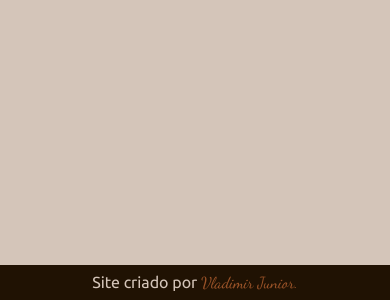
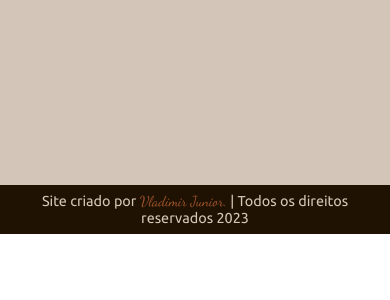
Before and after one commit to VladimirSJr/cafeGourmet.io, a plain HTML site: page index.html in a window 390 px wide. Shown: the part 2335-2635 px from the top of the page. After the commit the page ends 2569 px from the top, so only its background shows below. Drawn offline with nearby package versions, Linux system fonts and the light colour scheme.

Commit message:
Home completa

```diff
--- a/css/cabe_roda.css
+++ b/css/cabe_roda.css
@@ -170,3 +170,21 @@ footer p a:hover{
         border-bottom: 0.15rem #201203 solid;
     }
 }
+
+@media (max-width:580px){
+    footer p{
+        font-size: 1rem;;
+    }
+    footer p a{
+        font-size: 1rem;
+    }
+}
+
+@media (max-width:500px){
+    footer p{
+        font-size: .9rem;;
+    }
+    footer p a{
+        font-size: .9rem;
+    }
+}
--- a/index.html
+++ b/index.html
@@ -40,7 +40,7 @@
 				<h1>Sobre</h1>
 			</div>
 			<div class="about-content" data-anime="top">
-				<p>It is a long established fact that a reader will be distracted by the readable content of a page when looking at its layout. The point of using Lorem Ipsum is that it has a more-or-less normal distribution of letters, as opposed to using 'Content here, content here', making it look like readable English. Many desktop publishing packages and web page editors now use Lorem Ipsum as their default model text, and a search for 'lorem ipsum' will uncover many web sites still in their infancy. Various versions have evolved over the years, sometimes by accident, sometimes on purpose (injected humour and the like).</p>
+				<p>O tema abordado, café gourmet, tem como fonte o trabalho de gradução (TG) e sua forma apresentada no V Encontro Internacional de Gestão, Desenvolvimento e Inovação (EIGEDIN) - edição online - criados pelos integrantes citados abaixo, assim como seus contatos. Foram abordadas as características sobre café gourmet, produção, industrialização e como agregar valor ao café numa cadeia global de valor.</p>
 			</div>
 		</section>
 		<section class="contact" id="contact">
@@ -99,7 +99,7 @@
 			</div>
 		</section>
 		<footer>
-			<p>Site criado por <a href="#contact">Vladimir Junior.</a></p>
+			<p>Site criado por <a href="#contact">Vladimir Junior.</a> | Todos os direitos reservados 2023</p>
 		</footer>
 		<script type="module" src="https://unpkg.com/ionicons@5.5.2/dist/ionicons/ionicons.esm.js"></script>
         <script src="https://code.jquery.com/jquery-3.6.1.min.js"></script>
```
